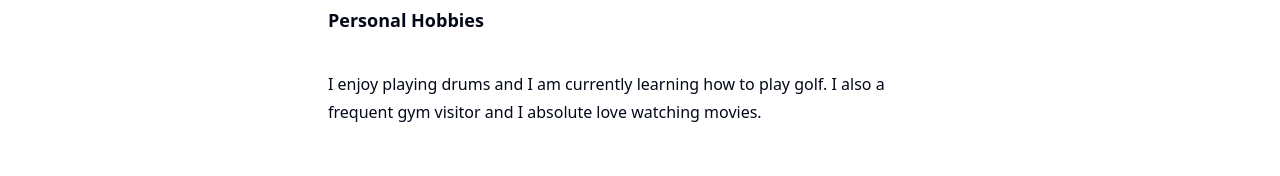
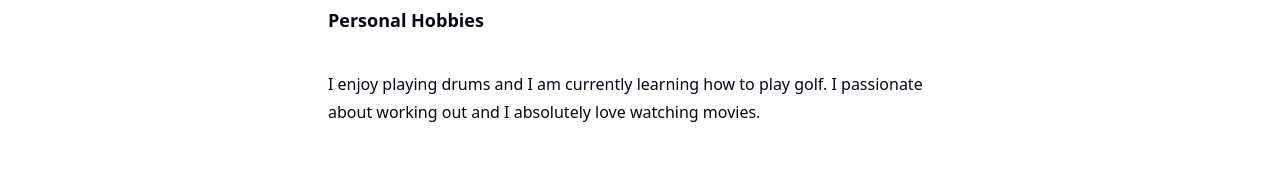
Before and after one commit to wxiaoyun/portfolio-old, a React (Vite) app: page /aboutme in a window 1280 px wide. Shown: the part 1335-1511 px from the top of the page. Built offline with nearby package versions, Linux system fonts and the light colour scheme; what javascript-time-ago would draw is missing.

Commit message:
fix typo

```diff
--- a/src/modules/aboutme/components/hobbies.tsx
+++ b/src/modules/aboutme/components/hobbies.tsx
@@ -19,7 +19,7 @@ export const Hobbies: React.FC = () => {
 
         <p className="leading-7 [&:not(:first-child)]:mt-6">
           I enjoy playing drums and I am currently learning how to play golf. I
-					also a frequent gym visitor and I absolute love watching movies.
+          passionate about working out and I absolutely love watching movies.
         </p>
       </motion.div>
     </motion.div>
--- a/src/modules/aboutme/page/aboutme.tsx
+++ b/src/modules/aboutme/page/aboutme.tsx
@@ -8,11 +8,11 @@ export const AboutMe: React.FC = () => {
     <div className="flex flex-col gap-y-12 items-center mx-6 w-full">
       <Introduction />
 
-      <Separator orientation="horizontal" className="max-w-2xl" />
+      <Separator orientation="horizontal"/>
 
       <ToolsAndTech />
 
-      <Separator orientation="horizontal" className="max-w-2xl" />
+      <Separator orientation="horizontal"/>
 
       <Hobbies />
     </div>
--- a/src/modules/education/components/nusc.tsx
+++ b/src/modules/education/components/nusc.tsx
@@ -2,7 +2,6 @@ import React from "react";
 
 import { motion } from "framer-motion";
 import { fadeSlideInVariants } from "@/lib/variants";
-import { Separator } from "@/components/ui/separator";
 import {
   Card,
   CardDescription,
@@ -40,8 +39,6 @@ export const NUSCollege: React.FC = () => {
                     className="w-full px-6 mb-6"
                   />
 
-                  <Separator orientation="horizontal"/>
-
                   <CardTitle>NUS Undergraduate Honours College</CardTitle>
 
                   <CardDescription>NUS College</CardDescription>
```
Lines whose indentation alone changed are shown as unchanged.
